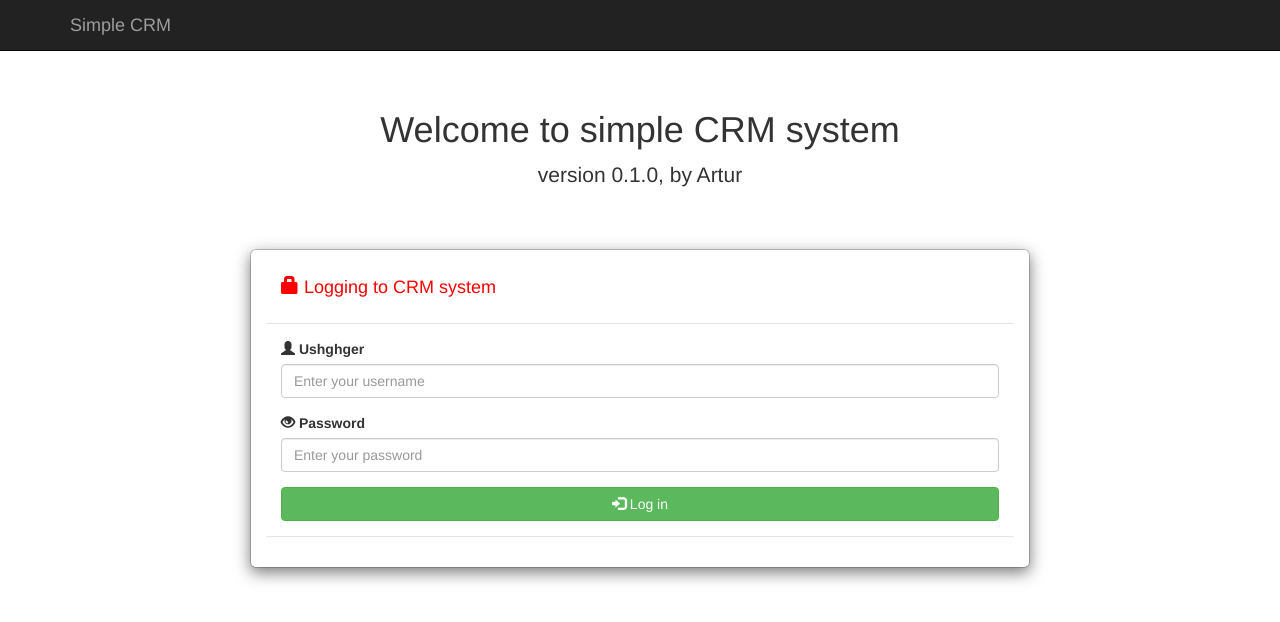
After one commit to ScienceAndIT/simple-crm, a Django app: template templates/crm_app/companies.html in a window 1280 px wide. The commit adds this page. Shown: the top 622 px of the page. Run offline with Django 3.2, Linux system fonts and the light colour scheme; the template is opened without the code that fills it, so the values that code supplies are empty; some libraries are stand-ins or nearby versions.

Commit message:
Improvement of templates and new ones for logging

```diff
--- a/templates/base.html
+++ b/templates/base.html
@@ -36,7 +36,7 @@
             <span class="icon-bar"></span>
             <span class="icon-bar"></span>
           </button>
-          <a class="navbar-brand" href="{% url 'crm_app.views.main_page' %}">Simple CRM</a>
+          <a class="navbar-brand" href="{% url 'login' %}">Simple CRM</a>
         </div>
         {% if user.is_authenticated %}
         <div id="navbar" class="collapse navbar-collapse">
--- /dev/null
+++ b/templates/crm_app/companies.html
@@ -0,0 +1,33 @@
+{% extends "base.html" %}
+{% load staticfiles%}
+{% block content %}
+    <div class="container">
+      <div class="starter-template">
+        <h1>Welcome to simple CRM system</h1>
+        <p class="lead">version 0.1.0, by Artur</p>
+      </div>
+      <div class="row">
+      <div class="modal-content col-md-8 col-md-offset-2">
+        <div class="modal-header">
+          <h4 style="color:red;"><span class="glyphicon glyphicon-lock"></span> Logging to CRM system</h4>
+        </div>
+        <div class="modal-body">
+          <form action="" method="post">
+            <div class="form-group">
+              <label for="id_username"><span class="glyphicon glyphicon-user"></span> Ushghger</label>
+              <input name="username" type="text" class="form-control" id="id_username" placeholder="Enter your username">
+            </div>
+            <div class="form-group">
+              <label for="id_password"><span class="glyphicon glyphicon-eye-open"></span> Password</label>
+              <input name="password" type="password" class="form-control" id="id_password" placeholder="Enter your password">
+            </div>
+            {% csrf_token %}
+            <button type="submit" class="btn btn-default btn-success btn-block"><span class="glyphicon glyphicon-log-in"></span> Log in</button>
+          </form>
+        </div>
+        <div class="modal-footer">
+        </div>
+      </div>
+    </div>
+    </div><!-- /.container -->
+{% endblock content %}
```
Also changed, not shown: templates/registration/logged_out.html (added, +13 -0 lines), templates/registration/login.html (renamed from templates/crm_app/main_page.html).
